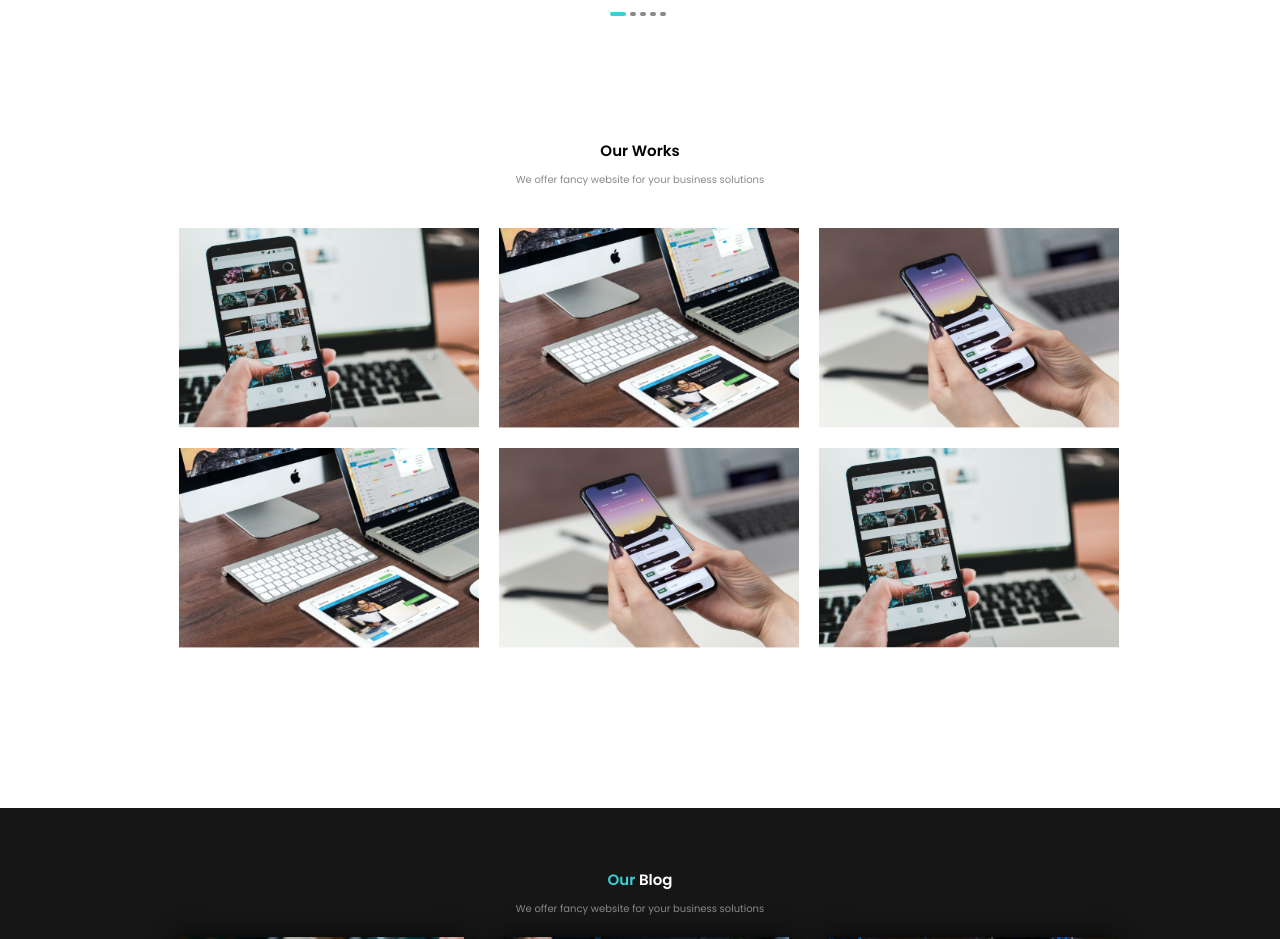
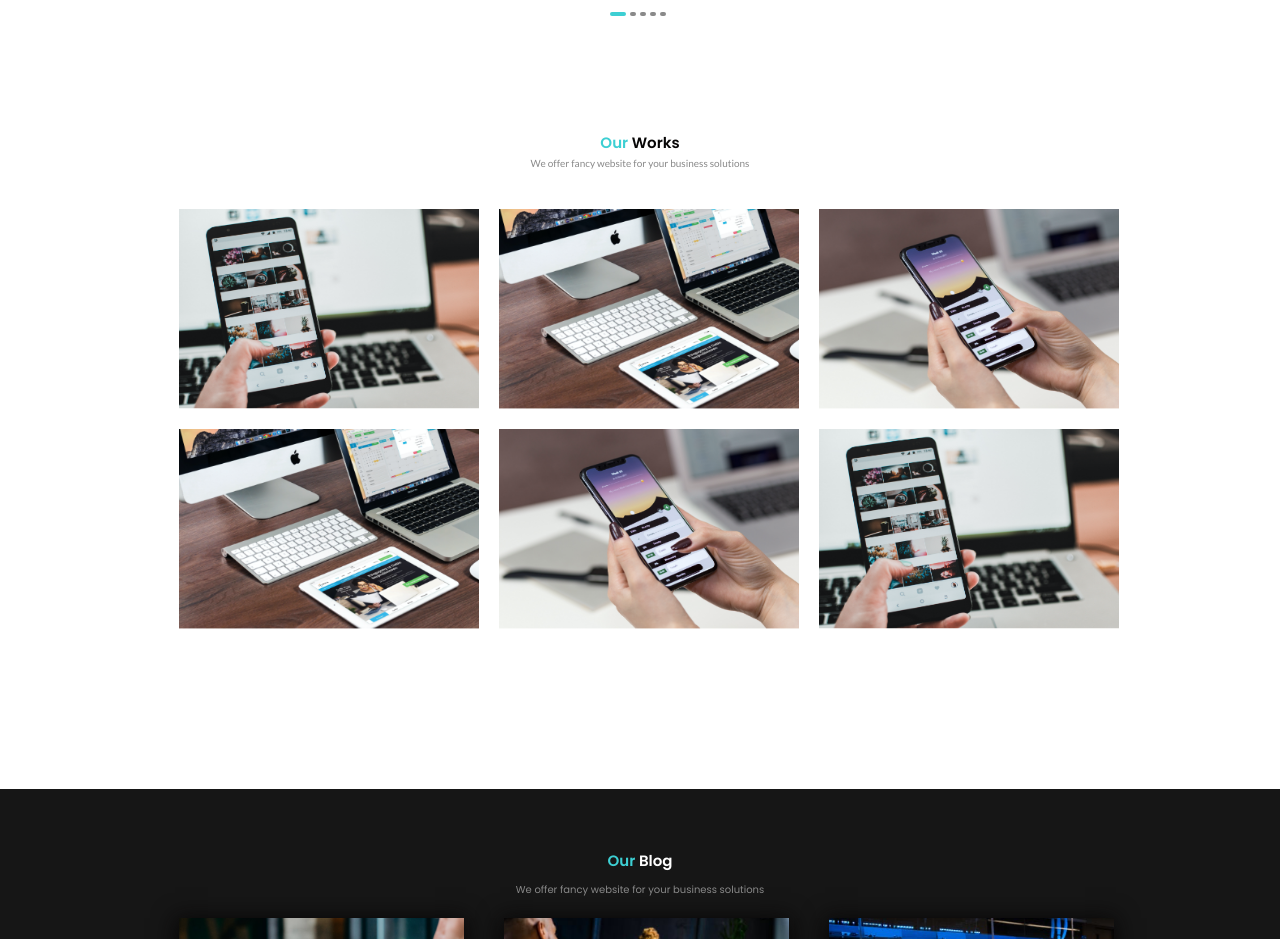
Before and after one commit to arifulhasantotul/dreamportfolio00, a plain HTML site: page index.html in a window 1280 px wide. Shown: the part 2574-3513 px from the top of the page. Drawn offline with nearby package versions, Linux system fonts and the light colour scheme.

Commit message:
override

```diff
--- a/index.html
+++ b/index.html
@@ -32,7 +32,6 @@
                     <div class="right btn btn_primary">
                         <button >Contact</button>
                     </div>
-
                 </nav>
 
                 <!-- NAVBAR DONE -->
@@ -171,7 +170,7 @@
 
         <section id="work" class="work">
             <div class="container">
-                <h1><span>Our</span> Works</h1>
+                <h1 class="section_heading"><span>Our</span> Works</h1>
                 <p> We offer fancy website for your business solutions</p>
 
                 <div class="card_wrapper">
```
